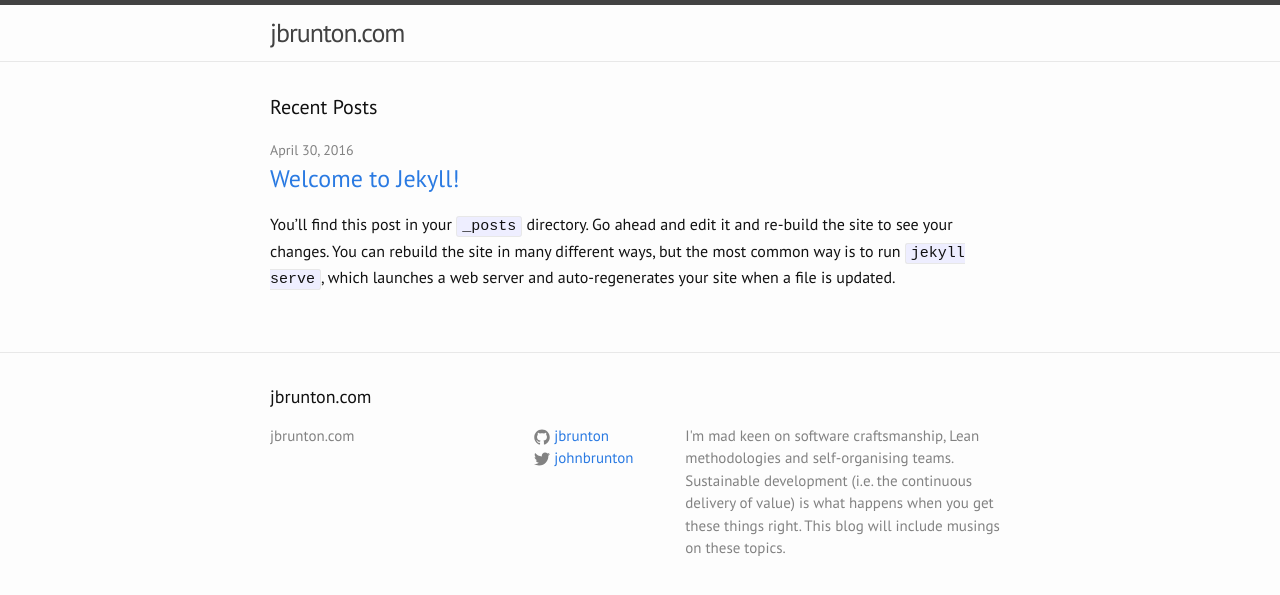
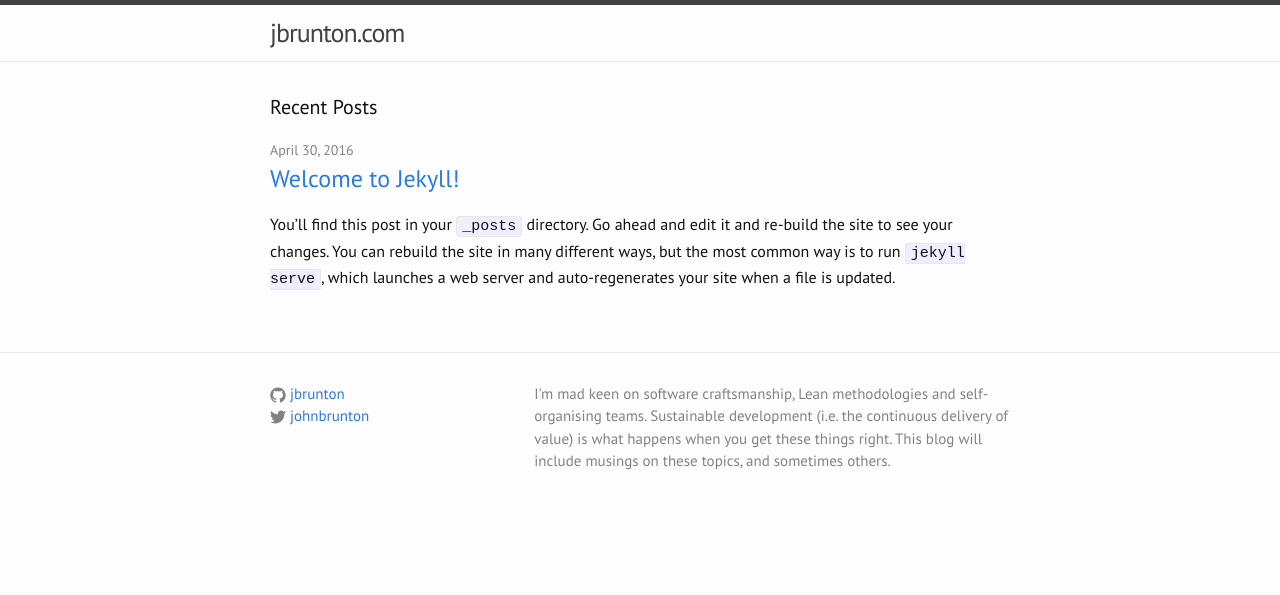
Before and after one commit to jbrunton/jbrunton.com, a Jekyll site: the page built from index.html, in a window 1280 px wide. Shown: the top 595 px of the page. Built offline with Jekyll 4.4.1, drawn with Linux system fonts in a browser that asks for light colours; nearby versions of some CDN libraries.

Commit message:
tweak the footer

```diff
--- a/_config.yml
+++ b/_config.yml
@@ -11,7 +11,7 @@ description: > # this means to ignore newlines until "baseurl:"
   I'm mad keen on software craftsmanship, Lean methodologies and self-organising
   teams. Sustainable development (i.e. the continuous delivery of value) is what
   happens when you get these things right. This blog will include musings on
-  these topics.
+  these topics, and sometimes others.
 baseurl: "" # the subpath of your site, e.g. /blog
 url: "www.jbrunton.com" # the base hostname & protocol for your site
 twitter_username: johnbrunton
--- a/_includes/footer.html
+++ b/_includes/footer.html
@@ -2,17 +2,8 @@
 
   <div class="wrapper">
 
-    <h2 class="footer-heading">{{ site.title }}</h2>
-
     <div class="footer-col-wrapper">
       <div class="footer-col footer-col-1">
-        <ul class="contact-list">
-          <li>{{ site.title }}</li>
-          <li><a href="mailto:{{ site.email }}">{{ site.email }}</a></li>
-        </ul>
-      </div>
-
-      <div class="footer-col footer-col-2">
         <ul class="social-media-list">
           {% if site.github_username %}
           <li>
@@ -28,7 +19,7 @@
         </ul>
       </div>
 
-      <div class="footer-col footer-col-3">
+      <div class="footer-col footer-col-2">
         <p>{{ site.description }}</p>
       </div>
     </div>
--- a/_sass/_layout.scss
+++ b/_sass/_layout.scss
@@ -132,13 +132,8 @@
 }
 
 .footer-col-2 {
-    width: -webkit-calc(20% - (#{$spacing-unit} / 2));
-    width:         calc(20% - (#{$spacing-unit} / 2));
-}
-
-.footer-col-3 {
-    width: -webkit-calc(45% - (#{$spacing-unit} / 2));
-    width:         calc(45% - (#{$spacing-unit} / 2));
+    width: -webkit-calc(65% - (#{$spacing-unit} / 2));
+    width:         calc(65% - (#{$spacing-unit} / 2));
 }
 
 @include media-query($on-laptop) {
```
